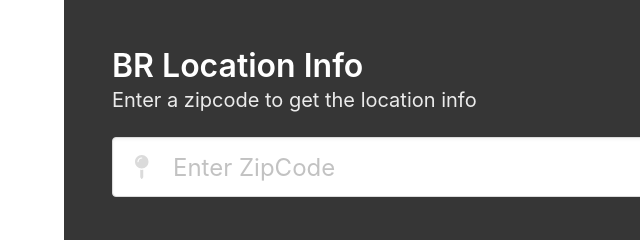
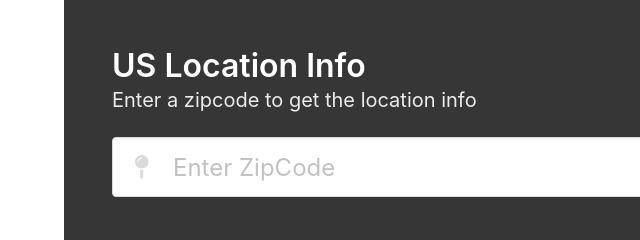
Before and after one commit to lzhudson/zipcode-app, a plain HTML site: page index.html in a window 1280 px wide. Shown: the top 240 px of the page, 0-640 px from the left. Drawn offline with nearby package versions, Linux system fonts and the light colour scheme.

Commit message:
adding modifications in html.

```diff
--- a/index.html
+++ b/index.html
@@ -12,7 +12,7 @@
 
 <body>
   <section class="hero hero-body is-dark container">
-    <h1 class="title">BR Location Info</h1>
+    <h1 class="title">US Location Info</h1>
     <h2 class="subtitle">Enter a zipcode to get the location info</h2>
     <form action="" id="zipForm">
       <div class="field">
@@ -37,7 +37,7 @@
   <div class="container">
     <div id="output"></div>
   </div>
-
+  <script src="./js/app.js"></script>
 </body>
 
 </html>
```
